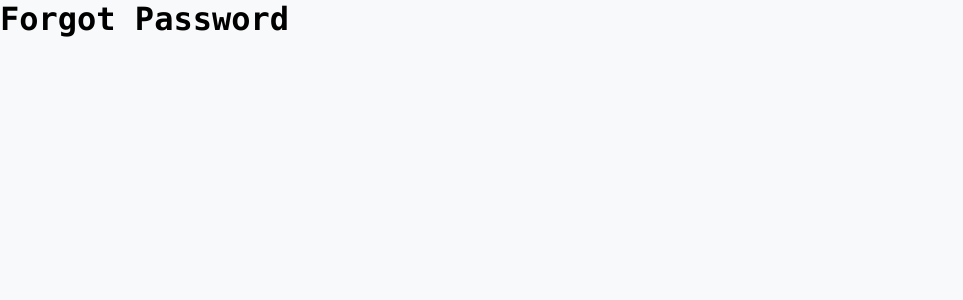
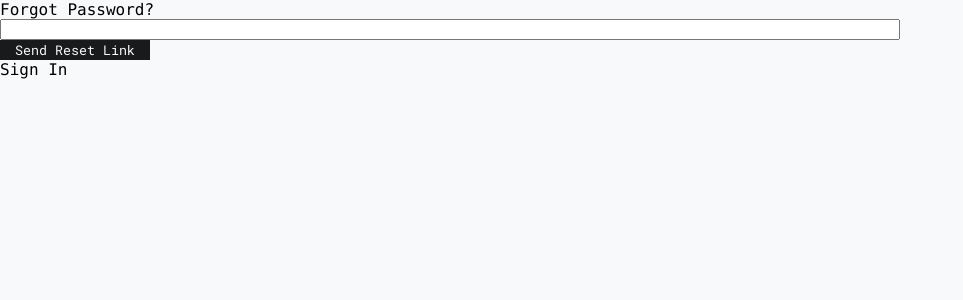
Before and after one commit to AlessiaPiscopo/SoundWave-dev, a React (Create React App) app: page /forgot-password in a window 1280 px wide. Shown: the top 300 px of the page, without its empty margins (0-963 px from the left). Built offline with nearby package versions, Linux system fonts and the light colour scheme; a web font is replaced by a local one.

Commit message:
implement forgot password functionality through Firebase Auth

```diff
--- a/src/App.js
+++ b/src/App.js
@@ -3,12 +3,13 @@ import { ToastContainer } from "react-toastify";
 import "react-toastify/dist/ReactToastify.css";
 
 // pages & components
-import PrivateRoute from "./components/PrivateRoute";
 import Home from "./pages/Home";
 import SignUp from "./pages/SignUp";
 import SignIn from "./pages/SignIn";
 import ForgotPassword from "./pages/ForgotPassword";
 import ArtistProfile from "./pages/ArtistProfile";
+import Explore from "./pages/Explore";
+import PrivateRoute from "./components/PrivateRoute"; // for logged-in users only
 // import Navbar from "./components/Navbar";
 
 function App() {
@@ -19,11 +20,13 @@ function App() {
         <Routes>
           <Route path="/" element={<Home />} />
 
+          <Route path="/explore" element={<Explore />} />
+          {/* <Route path="/explore/:genreName" element={<ExploreByGenre />}></Route> */}
+          {/* <Route path="/explore/:artistName" element={<ExploreByArtist />}></Route> */}
+
           <Route path="/artist-sign-in" element={<SignIn />} />
           <Route path="/artist-sign-up" element={<SignUp />} />
           <Route path="/forgot-password" element={<ForgotPassword />} />
-
-          {/* let only logged-in users access profile page */}
           <Route path="/artist-profile" element={<PrivateRoute />}>
             <Route path="/artist-profile" element={<ArtistProfile />} />
           </Route>
--- a/src/pages/ArtistProfile.jsx
+++ b/src/pages/ArtistProfile.jsx
@@ -1,5 +1,5 @@
 import { useEffect, useState } from "react";
-import { useNavigate } from "react-router-dom";
+import { Link, useNavigate } from "react-router-dom";
 import { toast } from "react-toastify";
 
 import { getAuth, updateProfile } from "firebase/auth";
@@ -53,6 +53,8 @@ const ArtistProfile = () => {
 
   return (
     <div className="artist-profile">
+      <Link to="/">SoundWave</Link>
+
       <header className="profile-header">
         <p className="page-header">My Profile</p>
         <button type="button" className="log-out-button" onClick={handleLogout}>
--- /dev/null
+++ b/src/pages/Explore.jsx
@@ -0,0 +1,31 @@
+import { Link } from "react-router-dom";
+
+// TODO: apply styles for active/inactive links
+
+const Explore = () => {
+  return (
+    <div className="explore">
+      <header className="page-header">
+        <h1 className="page-header-text">Explore & Discover New Music</h1>
+      </header>
+
+      <main>
+        {/* GENRES ------------------------------------ */}
+        <article className="explore-by-genre">
+          <Link to="/explore/genres">
+            <h2 className="explore-by-genre-text">Genres</h2>
+          </Link>
+        </article>
+
+        {/* ARTISTS ------------------------------------ */}
+        <article className="explore-by-artist">
+          <Link to="/explore/artists">
+            <h2 className="explore-by-artist-text">Artists</h2>
+          </Link>
+        </article>
+      </main>
+    </div>
+  );
+};
+
+export default Explore;
--- a/src/pages/ForgotPassword.jsx
+++ b/src/pages/ForgotPassword.jsx
@@ -1,7 +1,47 @@
+import { useState } from "react";
+import { Link } from "react-router-dom";
+import { getAuth, sendPasswordResetEmail } from "firebase/auth";
+import { toast } from "react-toastify";
+
 const ForgotPassword = () => {
+  const [email, setEmail] = useState("");
+
+  const handleChange = (ev) => setEmail(ev.target.value);
+
+  const handleSubmit = async (ev) => {
+    ev.preventDefault();
+
+    try {
+      const auth = getAuth();
+      await sendPasswordResetEmail(auth, email);
+      toast.success("Email sent. Please check your inbox.");
+    } catch (error) {
+      toast.error("Could not send reset email. Please try again.");
+    }
+  };
+
   return (
-    <div>
-      <h1>Forgot Password</h1>
+    <div className="page-container">
+      <header>
+        <p className="page-header">Forgot Password?</p>
+      </header>
+
+      <main>
+        <form onSubmit={handleSubmit}>
+          <input
+            type="email"
+            className="emailInput"
+            id="email"
+            value={email}
+            onChange={handleChange}
+          />
+
+          <button>Send Reset Link</button>
+          <Link className="forgot-password-link" to="/artist-sign-in">
+            Sign In
+          </Link>
+        </form>
+      </main>
     </div>
   );
 };
--- a/src/pages/Home.jsx
+++ b/src/pages/Home.jsx
@@ -1,4 +1,5 @@
 import { Link, useNavigate } from "react-router-dom";
+import Explore from "./Explore";
 import "./Home.css";
 
 const Home = () => {
@@ -31,6 +32,9 @@ const Home = () => {
         <Link to="/artist-profile" style={{ color: "var(--light)" }}>
           My Profile
         </Link>
+        <Link to="/explore" style={{ color: "var(--light)" }}>
+          Explore
+        </Link>
       </main>
     </div>
   );
```
